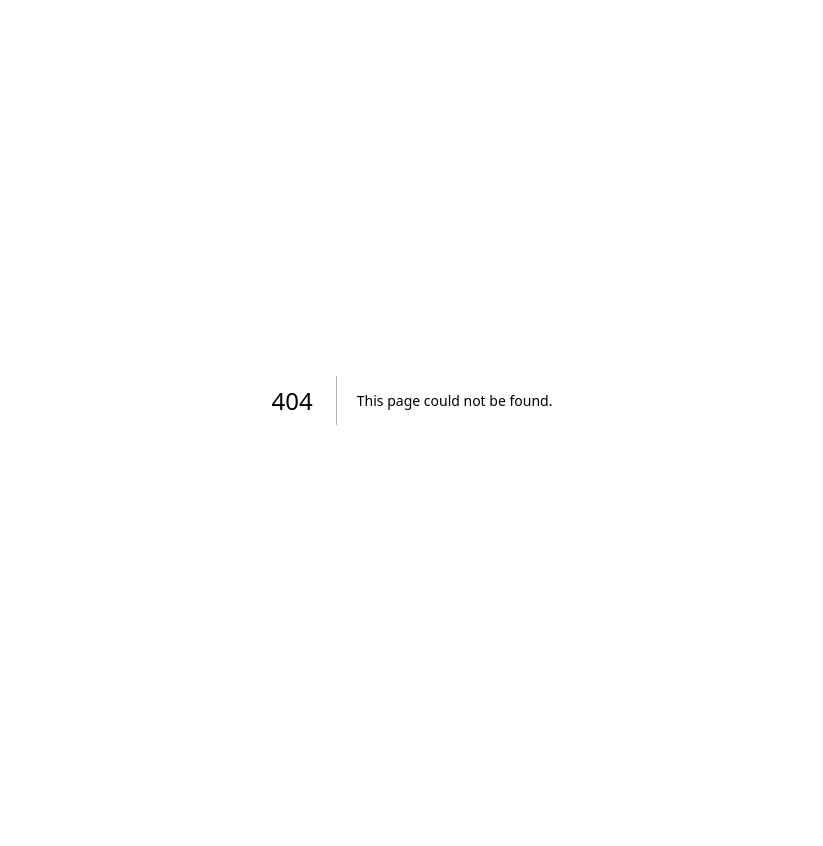
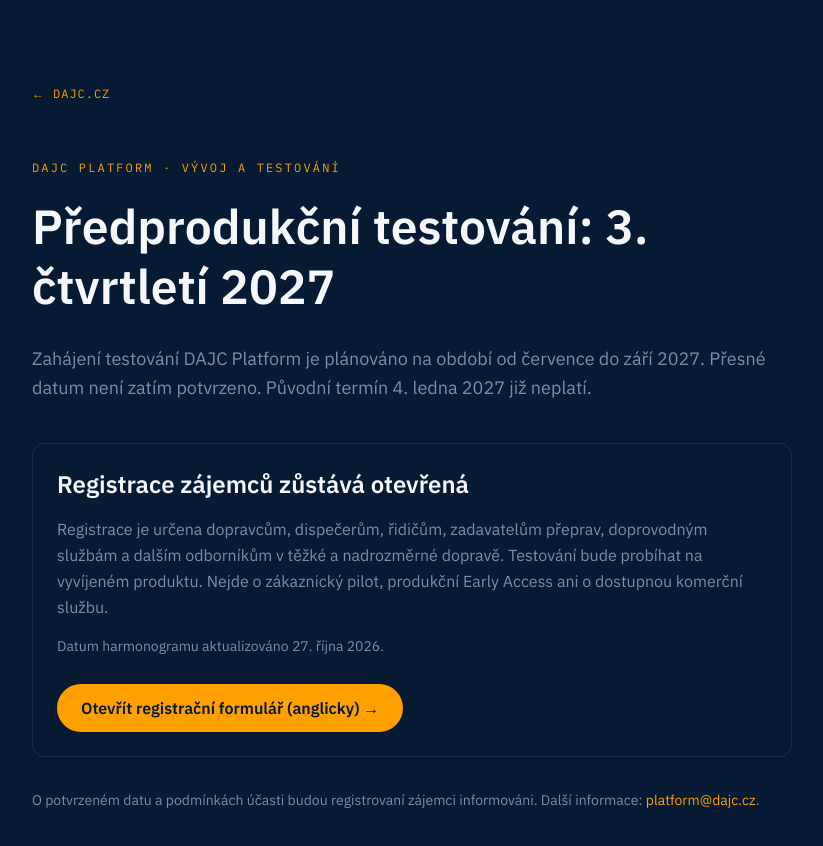
Before and after one commit to vratadajcm-png/dajc-cz, a Next.js app: page /testovani in a window 1280 px wide. Before the commit this address had no page. Shown: the top 846 px of the page, without its empty margins (228-1051 px from the left). Before the commit the page ends 800 px from the top, so only its background shows below. Built offline with nearby package versions, Linux system fonts and the light colour scheme.

Commit message:
feat(cz): add Czech testing schedule page without 404

```diff
--- /dev/null
+++ b/app/testovani/page.tsx
@@ -0,0 +1,58 @@
+import type { Metadata } from "next";
+
+export const metadata: Metadata = {
+  title: "Testování DAJC Platform – 3. čtvrtletí 2027",
+  description:
+    "Předprodukční testování DAJC Platform je plánováno na červenec až září 2027. Přesný termín bude upřesněn. Registrace zájemců probíhá na dajc.eu.",
+  alternates: { canonical: "https://www.dajc.cz/testovani" },
+  openGraph: {
+    title: "DAJC Platform – testování Q3 2027",
+    description: "Předprodukční testování je plánováno na červenec až září 2027.",
+    url: "https://www.dajc.cz/testovani",
+    locale: "cs_CZ",
+  },
+};
+
+export default function Testovani() {
+  return (
+    <main className="relative flex min-h-screen flex-col items-center bg-dajc-dark px-6 py-20 text-dajc-white">
+      <div className="w-full max-w-[760px]">
+        <a href="/" className="font-mono text-xs uppercase tracking-[0.08em] text-dajc-orange hover:underline">
+          &larr; DAJC.cz
+        </a>
+        <p className="mt-14 font-mono text-xs uppercase tracking-[0.18em] text-dajc-orange">
+          DAJC Platform · vývoj a testování
+        </p>
+        <h1 className="mt-5 text-4xl font-semibold leading-tight sm:text-5xl">
+          Předprodukční testování: 3. čtvrtletí 2027
+        </h1>
+        <p className="mt-7 text-lg leading-relaxed text-dajc-muted">
+          Zahájení testování DAJC Platform je plánováno na období od července do září 2027.
+          Přesné datum není zatím potvrzeno. Původní termín 4. ledna 2027 již neplatí.
+        </p>
+        <section className="mt-10 rounded-xl border border-dajc-line p-6" aria-label="Podmínky testování">
+          <h2 className="text-2xl font-semibold">Registrace zájemců zůstává otevřená</h2>
+          <p className="mt-4 leading-relaxed text-dajc-muted">
+            Registrace je určena dopravcům, dispečerům, řidičům, zadavatelům přeprav,
+            doprovodným službám a dalším odborníkům v těžké a nadrozměrné dopravě.
+            Testování bude probíhat na vyvíjeném produktu. Nejde o zákaznický pilot,
+            produkční Early Access ani o dostupnou komerční službu.
+          </p>
+          <p className="mt-4 text-sm text-dajc-muted">
+            Datum harmonogramu aktualizováno 27. října 2026.
+          </p>
+          <a
+            href="https://www.dajc.eu/testing"
+            className="mt-7 inline-flex items-center justify-center rounded-full bg-dajc-orange px-6 py-3 font-semibold text-dajc-dark hover:brightness-110"
+          >
+            Otevřít registrační formulář (anglicky) &rarr;
+          </a>
+        </section>
+        <p className="mt-8 text-sm leading-relaxed text-dajc-muted">
+          O potvrzeném datu a podmínkách účasti budou registrovaní zájemci informováni.
+          Další informace: <a href="mailto:platform@dajc.cz" className="text-dajc-orange hover:underline">platform@dajc.cz</a>.
+        </p>
+      </div>
+    </main>
+  );
+}
```
